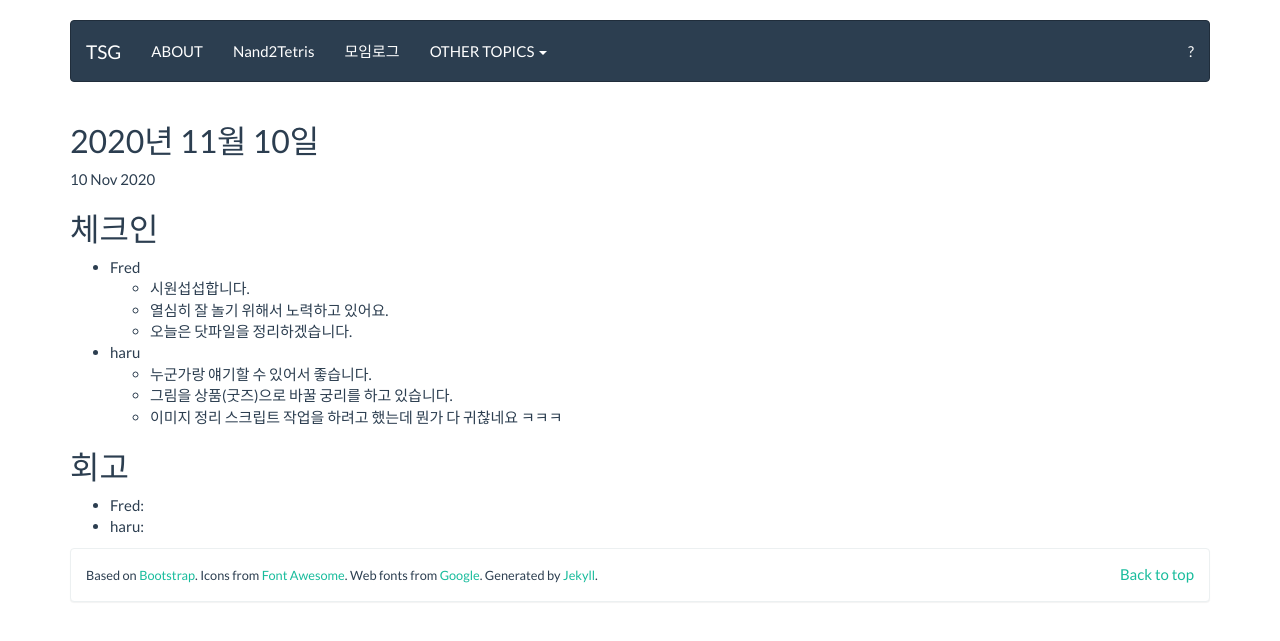
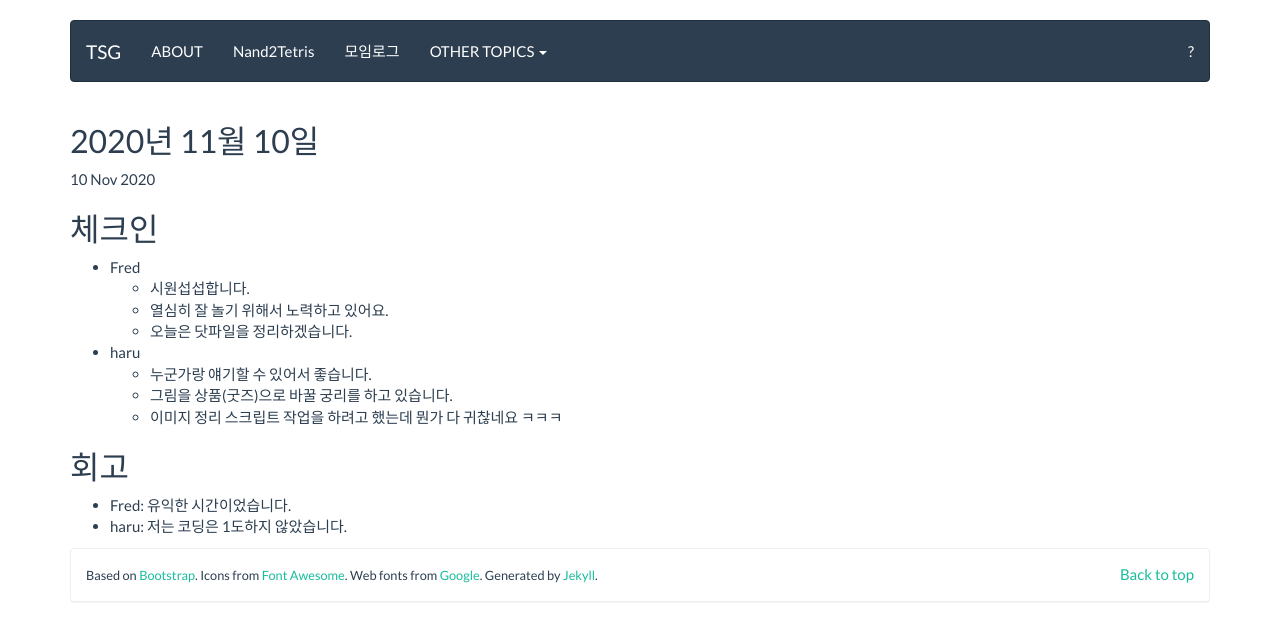
Before and after one commit to tuestudy/tuestudy.github.io, a Jekyll site: the page built from _posts/2020-11-10-meeting.md, in a window 1280 px wide. Shown: the top 641 px of the page. Built offline with Jekyll 4.4.1, drawn with Linux system fonts in a browser that asks for light colours.

Commit message:
2020-11-10 회고

```diff
--- a/_posts/2020-11-10-meeting.md
+++ b/_posts/2020-11-10-meeting.md
@@ -19,5 +19,5 @@
 
 ## 회고
 
-- Fred:
-- haru:
+- Fred: 유익한 시간이었습니다.
+- haru: 저는 코딩은 1도하지 않았습니다.
```
